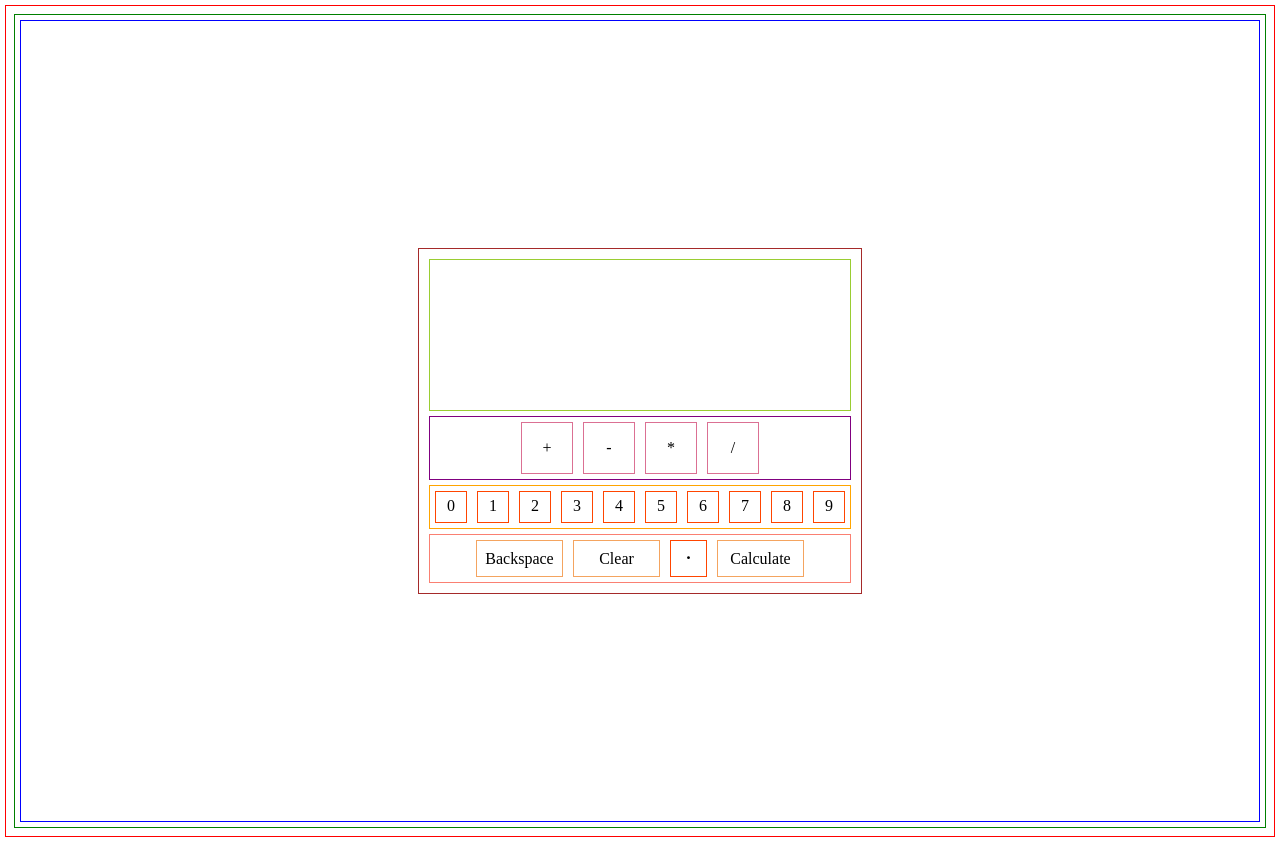
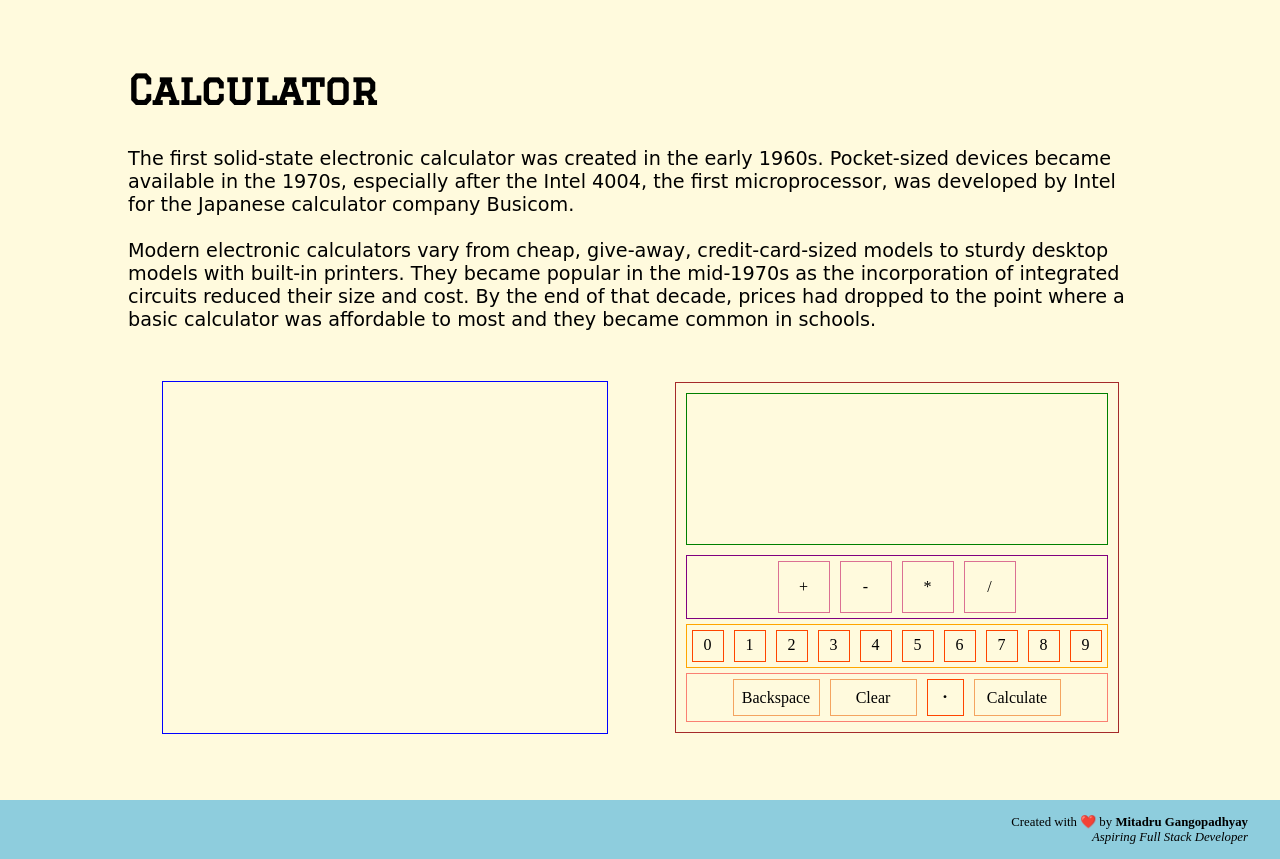
Before and after one commit to Mitadru47/TOP-Calculator, a plain HTML site: page index.html in a window 1280 px wide. Drawn offline with Linux system fonts and the light colour scheme; a web font is replaced by a local one.

Commit message:
Styling & Layout Updates

```diff
--- a/index.html
+++ b/index.html
@@ -7,10 +7,27 @@
 
         <link rel="stylesheet" href="styles.css">
 
+        <link rel="preconnect" href="https://fonts.googleapis.com">
+
+        <link rel="preconnect" href="https://fonts.gstatic.com" crossorigin>
+        <link rel="stylesheet" href="https://fonts.googleapis.com/css2?family=Glass+Antiqua&family=Graduate&display=swap" rel="stylesheet" >
+
     </head>
     <body>
 
         <div class="container1">
+
+            <div class="content">
+
+                <h1>Calculator</h1>
+                <p id="excerpt">The first solid-state electronic calculator was created in the early 1960s. Pocket-sized devices became available in the 1970s, especially after the Intel 4004, the first microprocessor, was developed by Intel for the Japanese calculator company Busicom.<br><br>
+                Modern electronic calculators vary from cheap, give-away, credit-card-sized models to sturdy desktop models with built-in printers. They became popular in the mid-1970s as the incorporation of integrated circuits reduced their size and cost. By the end of that decade, prices had dropped to the point where a basic calculator was affordable to most and they became common in schools. </p>
+
+            </div>
+
+            <div class="container2">
+
+                <div id="displayArea"></div>
 
                 <div class="calculator">
 
@@ -39,6 +56,14 @@
                 </div>
 
             </div>
+        </div>
+
+        <footer>
+
+            <p>Created with ❤️ by <strong>Mitadru Gangopadhyay</strong><br>
+            <em>Aspiring Full Stack Developer</em></p>
+
+        </footer>
 
         <script src="index.js"></script>
 
--- a/index.js
+++ b/index.js
@@ -1,4 +1,5 @@
 var output = document.querySelector(".output");
+var display = document.querySelector("#displayArea");
 
 var operators = document.querySelector(".operators");
 var numbers = document.querySelector(".numbers");
@@ -228,8 +229,6 @@ backspace.addEventListener("click", () => {
 
 document.addEventListener("keydown", (event)=>{
 
-    console.log(event.key);
-
     var operatorArray = ["+","-","*","/"];
     var numberArray = ["0","1","2","3","4","5","6","7","8","9"];
 
@@ -366,3 +365,14 @@ document.addEventListener("keydown", (event)=>{
     }
 
 }, true);
+
+document.addEventListener("click", (event)=>{
+
+    if((event.target.innerText.length < 2) || (!event.target.innerText.includes(" "))){
+        display.innerText = event.target.innerText;
+    }
+}, true);
+
+document.addEventListener("keydown", (event)=>{
+    display.innerText = event.key;
+}, true);
--- a/styles.css
+++ b/styles.css
@@ -1,38 +1,92 @@
 html{
 
-    margin: 5px;
-    border: 1px solid red;
+    /* margin: 5px; */
+    /* border: 1px solid red; */
 }
 
 body{
-    border: 1px solid green;
+
+    background-color: #FFFADD;
+
+    margin: 0;
+    /* border: 1px solid green; */
 }
 
 .container1{
 
-    margin: 5px;
-    border: 1px solid blue;
+    /* margin: 5px; */
+    /* border: 1px solid blue; */
 
     height: 100vh;
 
     display: flex;
+    flex-direction: column;
 
     justify-content: center;
     align-items: center;
 }
 
+h1{
+
+    font-family: 'Graduate', serif;
+    font-size: 2.5rem;
+
+    margin: 0 10%;
+    margin-bottom: 10px;
+}
+
+#excerpt{
+
+    margin: 0 10%;
+    margin-bottom: 25px;
+
+    /* border: 1px solid black; */
+
+    font-family: 'Glass Antiqua', cursive;
+    font-size: 1.2rem;
+
+    padding: 25px;
+    padding-left: 0;
+
+    text-align: start;
+}
+
+.container2{
+
+    /* border: 1px solid red; */
+
+    width: 80%;
+    display: flex;
+
+    justify-content:space-around;
+    align-items: center;
+}
+
+#displayArea{
+
+    border: 1px solid blue;
+
+    height: 351px;
+    width: 444px;
+
+    text-align: center;
+    line-height: 320px;
+
+    font-size: 5rem;
+}
+
 .calculator{
 
-   margin: 5px;
    border: 1px solid brown;
-
    padding: 5px;
 }
 
 .output{
 
     margin: 5px;
-    border: 1px solid yellowgreen;
+    margin-bottom: 10px;
+
+    border: 1px solid green;
 
     height: 150px;
 
@@ -137,3 +191,14 @@ body{
 #decimalDot:hover{
     background-color: orangered;
 }
+
+footer{
+
+    font-size: 0.8rem;
+    text-align: end;
+
+    padding: 1px;
+    padding-right: 2.5%;
+
+    background-color: #8ECDDD;
+}
```
Lines whose indentation alone changed are shown as unchanged.
